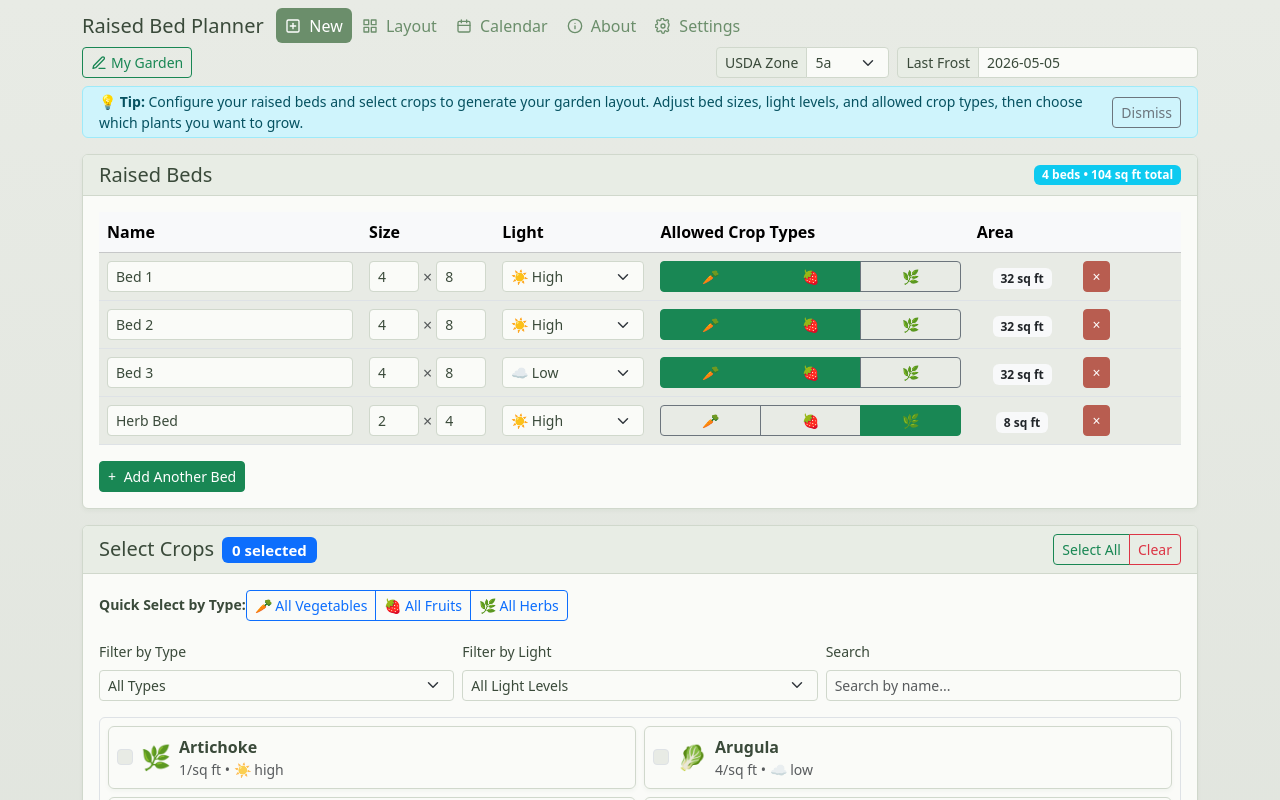
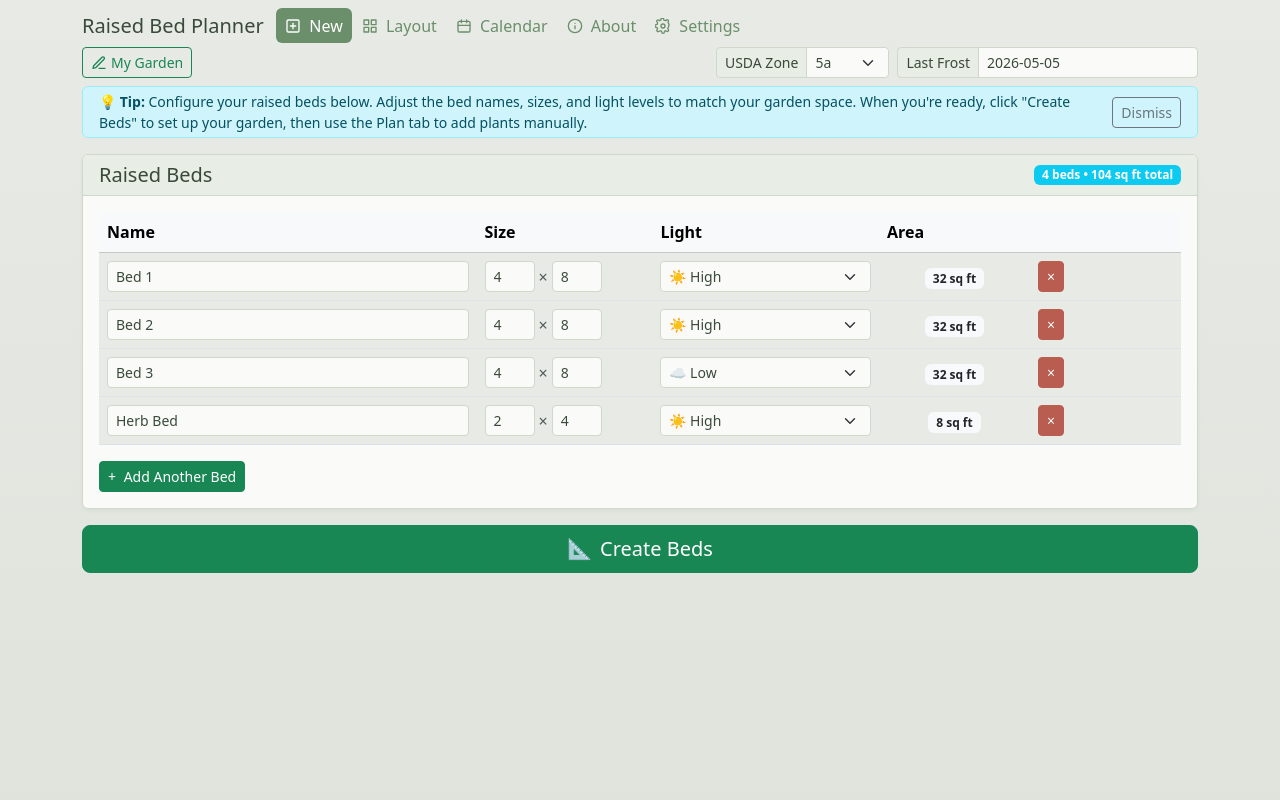
Before and after one commit to medwards8402-arch/Workspace, a React (Vite) app in the folder GardenPlanner/: page /#new-garden in a window 1280 px wide. Shown: the top 800 px of the page. Built offline with nearby package versions, Linux system fonts and the light colour scheme.

Commit message:
Experimental auto planter

```diff
--- a/GardenPlanner/src/components/Information.jsx
+++ b/GardenPlanner/src/components/Information.jsx
@@ -17,14 +17,14 @@ export function Information() {
               <div className="col-md-4">
                 <h6 className="text-primary">🌱 New Layout</h6>
                 <p>
-                  Use this tab to quickly generate a starter layout using a 3-step wizard:
+                  Use this tab to set up your raised bed garden:
                 </p>
                 <ul className="small">
-                  <li><strong>Step 1 - Raised Beds:</strong> Choose a preset template (Beginner, Family Garden, etc.) or customize each bed's size, light level (low/high), and allowed crop types.</li>
-                  <li><strong>Step 2 - Select Crops:</strong> Pick vegetables, fruits, and herbs to grow. Use filters by type, light level, or search. Quick-select buttons let you add all vegetables, fruits, or herbs at once.</li>
-                  <li><strong>Step 3 - Review & Generate:</strong> Review your configuration and click Generate to create an initial layout. The auto-planter arranges crops in contiguous blocks based on spacing and light preferences.</li>
-                  <li><strong>Important:</strong> This creates a <em>starting point</em> that you'll refine on the Layout tab. Don't overthink your selections—the goal is to get a draft layout quickly!</li>
-                  <li><strong>Note:</strong> Generating a new layout will overwrite your current design.</li>
+                  <li><strong>Configure Beds:</strong> Customize each bed's name, size (rows × columns), and light level (low/high for shade vs full sun).</li>
+                  <li><strong>Add/Remove Beds:</strong> Click "+ Add Another Bed" to add more raised beds, or remove beds you don't need.</li>
+                  <li><strong>Create Layout:</strong> Click "Create Beds" to set up your garden structure with empty beds.</li>
+                  <li><strong>Next Steps:</strong> After creating your beds, switch to the Plan tab to manually add crops by dragging and dropping from the plant palette.</li>
+                  <li><strong>Note:</strong> Creating a new layout will overwrite your current design.</li>
                 </ul>
               </div>
 
@@ -137,11 +137,11 @@ export function Information() {
               <div className="col-12">
                 <h6>💡 Tips & Best Practices</h6>
                 <ul className="small mb-0">
-                  <li><strong>Start with the Auto-Planner:</strong> Use the New Layout wizard to generate an initial layout quickly, then refine it on the Layout tab. The auto-planner helps you get started without analysis paralysis.</li>
+                  <li><strong>Plan Your Layout:</strong> Start by creating beds in the New tab, then add crops manually in the Layout tab. Consider plant spacing requirements and your available garden space.</li>
                   <li><strong>Light Requirements:</strong> The planner uses a two-tier light system: High light (☀️) for fruiting plants (tomatoes, peppers, squash) and Low light (☁️) for shade-tolerant crops (leafy greens, root vegetables).</li>
                   <li><strong>Succession Planting:</strong> For continuous harvests, plant cool-season crops (lettuce, spinach) in early spring and again in fall. The calendar shows both spring and fall planting windows where applicable.</li>
                   <li><strong>Companion Planting:</strong> Group compatible plants together. For example, tomatoes grow well with basil, and carrots with onions.</li>
-                  <li><strong>Start Small:</strong> If you're new to gardening, try the "Beginner" preset (2 beds, 40 sq ft) and expand as you gain experience.</li>
+                  <li><strong>Start Small:</strong> If you're new to gardening, start with 1-2 beds (20-40 sq ft) and expand as you gain experience.</li>
                   <li><strong>Use Filters:</strong> When working in the Layout tab, use the crop palette filters to quickly find vegetables, fruits, herbs, or plants suitable for your light conditions.</li>
                   <li><strong>Save Often:</strong> Export your plan regularly to avoid losing your layout. Plans are saved with a .pln extension and can be loaded later.</li>
                 </ul>
--- a/GardenPlanner/src/components/NewGarden.jsx
+++ b/GardenPlanner/src/components/NewGarden.jsx
@@ -1,6 +1,7 @@
 import React, { useState, useMemo } from 'react'
 import { PLANTS } from '../data'
 import { useGardenOperations } from '../hooks/useGardenOperations'
+import { useSettings } from '../context/SettingsContext'
 import { Tip } from './Tip'
 
 /**
@@ -11,6 +12,8 @@ import { Tip } from './Tip'
  */
 export function NewGarden({ onAfterGenerate }) {
   const { generateGarden } = useGardenOperations()
+  const { settings } = useSettings()
+  const autoPlannerEnabled = settings.experimental?.autoPlanner || false
 
   // Dynamic beds state: array of { name, rows, cols, lightLevel, allowedTypes }
   // Defaults set to Family Garden configuration
@@ -147,9 +150,16 @@ export function NewGarden({ onAfterGenerate }) {
     <div className="row g-3">
       {/* Header Tip */}
       <div className="col-12">
+        {autoPlannerEnabled ? (
           <Tip id="garden-setup-guide">
             Configure your raised beds and select crops to generate your garden layout. Adjust bed sizes, light levels, and allowed crop types, then choose which plants you want to grow.
           </Tip>
+        ) : (
+          <Tip id="basic-garden-setup">
+            Configure your raised beds below. Adjust the bed names, sizes, and light levels to match your garden space.
+            When you're ready, click "Create Beds" to set up your garden, then use the Plan tab to add plants manually.
+          </Tip>
+        )}
       </div>
 
       {/* Bed Configuration Section */}
@@ -169,7 +179,7 @@ export function NewGarden({ onAfterGenerate }) {
                     <th style={{ width: '25%' }}>Name</th>
                     <th style={{ width: '10%' }}>Size</th>
                     <th style={{ width: '15%' }}>Light</th>
-                    <th style={{ width: '30%' }}>Allowed Crop Types</th>
+                    {autoPlannerEnabled && <th style={{ width: '30%' }}>Allowed Crop Types</th>}
                     <th style={{ width: '10%' }}>Area</th>
                     <th style={{ width: '10%' }}></th>
                   </tr>
@@ -232,6 +242,7 @@ export function NewGarden({ onAfterGenerate }) {
                           <option value="high">☀️ High</option>
                         </select>
                       </td>
+                      {autoPlannerEnabled && (
                         <td>
                           <div className="btn-group btn-group-sm w-100" role="group">
                             {['vegetable', 'fruit', 'herb'].map(type => (
@@ -249,6 +260,7 @@ export function NewGarden({ onAfterGenerate }) {
                           ))}
                         </div>
                       </td>
+                      )}
                       <td className="text-center">
                         <span className="badge bg-light text-dark">
                           {bed.rows * bed.cols} sq ft
@@ -280,7 +292,8 @@ export function NewGarden({ onAfterGenerate }) {
         </div>
       </div>
 
-      {/* Plant Selection Section */}
+      {/* Plant Selection Section - Only show if auto-planner is enabled */}
+      {autoPlannerEnabled && (
         <div className="col-12">
           <div className="card">
             <div className="card-header">
@@ -447,17 +460,24 @@ export function NewGarden({ onAfterGenerate }) {
           </div>
         </div>
       </div>
+      )}
 
       {/* Generate Button */}
       <div className="col-12">
         <button
           className="btn btn-success btn-lg w-100"
           onClick={handleGenerateClick}
-          disabled={selectedPlants.size === 0}
+          disabled={autoPlannerEnabled && selectedPlants.size === 0}
         >
-          <span className="me-2">🌱</span>
+          <span className="me-2">{autoPlannerEnabled ? '🌱' : '📐'}</span>
+          {autoPlannerEnabled ? (
+            <>
               Generate Garden Layout
               {selectedPlants.size > 0 && ` (${selectedPlants.size} crops)`}
+            </>
+          ) : (
+            'Create Beds'
+          )}
         </button>
       </div>
 
--- a/GardenPlanner/src/components/Settings.jsx
+++ b/GardenPlanner/src/components/Settings.jsx
@@ -1,11 +1,13 @@
 import React from 'react'
 import { useTips } from '../context/TipsContext'
+import { useSettings } from '../context/SettingsContext'
 
 /**
  * Settings component - application preferences and configuration
  */
 export function Settings() {
   const { resetAllTips, dismissedTips, dismissTip } = useTips()
+  const { settings, updateSetting } = useSettings()
 
   // Get all possible tip IDs
   const allTipIds = [
@@ -22,6 +24,10 @@ export function Settings() {
         dismissTip(tipId)
       }
     })
+  }
+
+  const handleToggleAutoPlanner = () => {
+    updateSetting('experimental.autoPlanner', !settings.experimental?.autoPlanner)
   }
 
   return (
@@ -67,6 +73,51 @@ export function Settings() {
           </div>
         </div>
       </div>
+
+      {/* Experimental Settings */}
+      <div className="col-12">
+        <div className="card border-warning">
+          <div className="card-header bg-warning bg-opacity-10">
+            <h5 className="card-title m-0">
+              <span className="me-2">🧪</span>
+              Experimental Features
+            </h5>
+          </div>
+          <div className="card-body">
+            <div className="alert alert-warning mb-3">
+              <strong>⚠️ Warning:</strong> Experimental features may be unstable or incomplete.
+              Use at your own risk and report any issues you encounter.
+            </div>
+
+            <div className="form-check form-switch mb-3">
+              <input
+                className="form-check-input"
+                type="checkbox"
+                role="switch"
+                id="autoPlanner Toggle"
+                checked={settings.experimental?.autoPlanner || false}
+                onChange={handleToggleAutoPlanner}
+              />
+              <label className="form-check-label" htmlFor="autoPlannerToggle">
+                <strong>Auto Garden Planner</strong>
+                <div className="text-muted small mt-1">
+                  Enable automatic garden layout generation with plant selection and bed optimization.
+                  This feature is currently buggy and may produce unexpected results.
+                </div>
+              </label>
+            </div>
+
+            {settings.experimental?.autoPlanner && (
+              <div className="alert alert-info mb-0">
+                <small>
+                  <strong>Auto-planner enabled:</strong> The "New" tab will now show plant selection
+                  and bed configuration options for automated layout generation.
+                </small>
+              </div>
+            )}
+          </div>
+        </div>
+      </div>
     </div>
   )
 }
--- /dev/null
+++ b/GardenPlanner/src/context/SettingsContext.jsx
@@ -0,0 +1,81 @@
+import React, { createContext, useContext, useState, useEffect } from 'react'
+
+const SettingsContext = createContext()
+
+const SETTINGS_STORAGE_KEY = 'gardenPlannerSettings'
+
+const defaultSettings = {
+  experimental: {
+    autoPlanner: false
+  }
+}
+
+export function SettingsProvider({ children }) {
+  const [settings, setSettings] = useState(() => {
+    try {
+      const stored = localStorage.getItem(SETTINGS_STORAGE_KEY)
+      return stored ? { ...defaultSettings, ...JSON.parse(stored) } : defaultSettings
+    } catch {
+      return defaultSettings
+    }
+  })
+
+  // Persist settings to localStorage whenever they change
+  useEffect(() => {
+    try {
+      localStorage.setItem(SETTINGS_STORAGE_KEY, JSON.stringify(settings))
+    } catch (error) {
+      console.error('Failed to save settings:', error)
+    }
+  }, [settings])
+
+  const updateSetting = (path, value) => {
+    setSettings(prev => {
+      const newSettings = { ...prev }
+      const keys = path.split('.')
+      let current = newSettings
+
+      for (let i = 0; i < keys.length - 1; i++) {
+        if (!current[keys[i]]) {
+          current[keys[i]] = {}
+        }
+        current = current[keys[i]]
+      }
+
+      current[keys[keys.length - 1]] = value
+      return newSettings
+    })
+  }
+
+  const getSetting = (path) => {
+    const keys = path.split('.')
+    let current = settings
+
+    for (const key of keys) {
+      if (current === undefined || current === null) {
+        return undefined
+      }
+      current = current[key]
+    }
+
+    return current
+  }
+
+  const resetSettings = () => {
+    setSettings(defaultSettings)
+  }
+
+  return (
+    <SettingsContext.Provider value={{ settings, updateSetting, getSetting, resetSettings }}>
+      {children}
+    </SettingsContext.Provider>
+  )
+}
+
+export function useSettings() {
+  const context = useContext(SettingsContext)
+  if (!context) {
+    throw new Error('useSettings must be used within a SettingsProvider')
+  }
+  return context
+}
--- a/GardenPlanner/src/main.jsx
+++ b/GardenPlanner/src/main.jsx
@@ -4,17 +4,20 @@ import App from './App.jsx'
 import { ErrorBoundary } from './components/ErrorBoundary.jsx'
 import { GardenProvider } from './context/GardenContext.jsx'
 import { TipsProvider } from './context/TipsContext.jsx'
+import { SettingsProvider } from './context/SettingsContext.jsx'
 import 'bootstrap/dist/css/bootstrap.min.css'
 import './styles.css'
 
 createRoot(document.getElementById('root')).render(
   <React.StrictMode>
     <ErrorBoundary>
-      <GardenProvider>
-        <TipsProvider>
-          <App />
-        </TipsProvider>
-      </GardenProvider>
+      <SettingsProvider>
+        <GardenProvider>
+          <TipsProvider>
+            <App />
+          </TipsProvider>
+        </GardenProvider>
+      </SettingsProvider>
     </ErrorBoundary>
   </React.StrictMode>
 )
```
Lines whose indentation alone changed are shown as unchanged.
